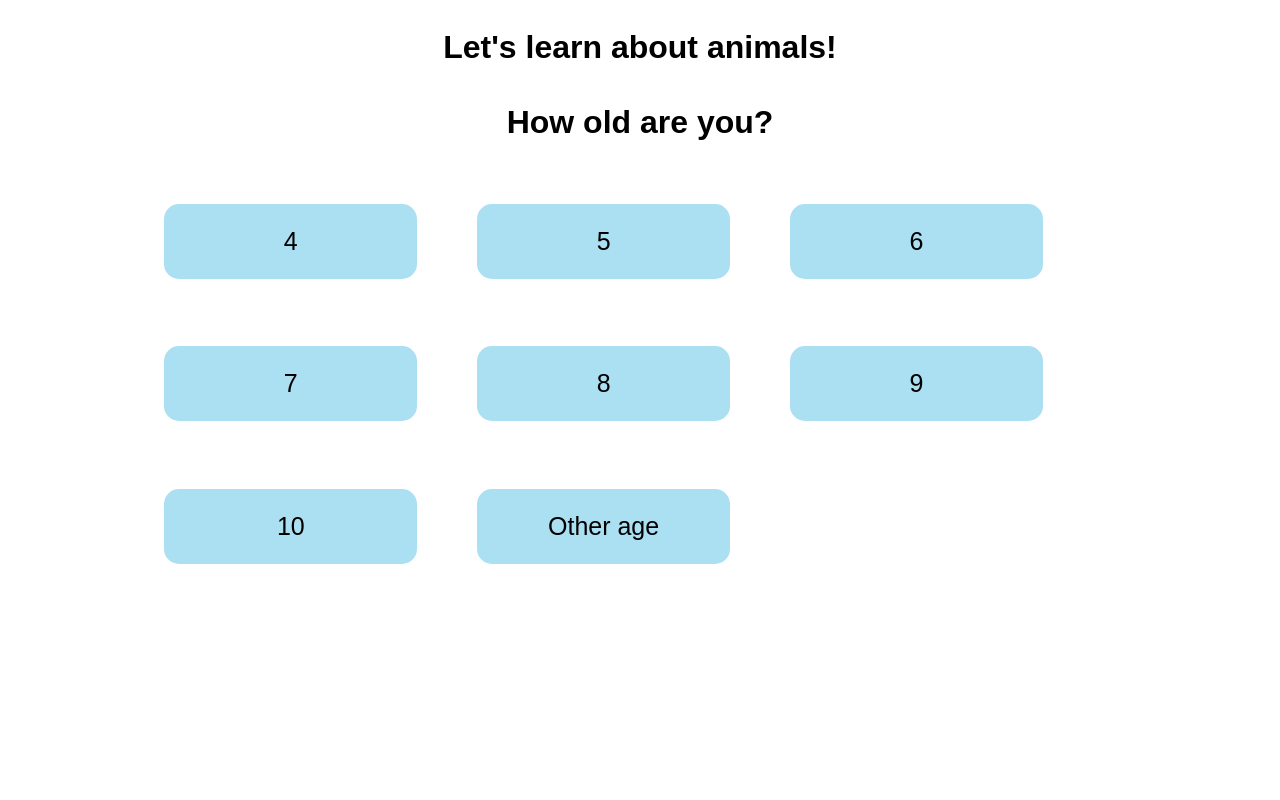
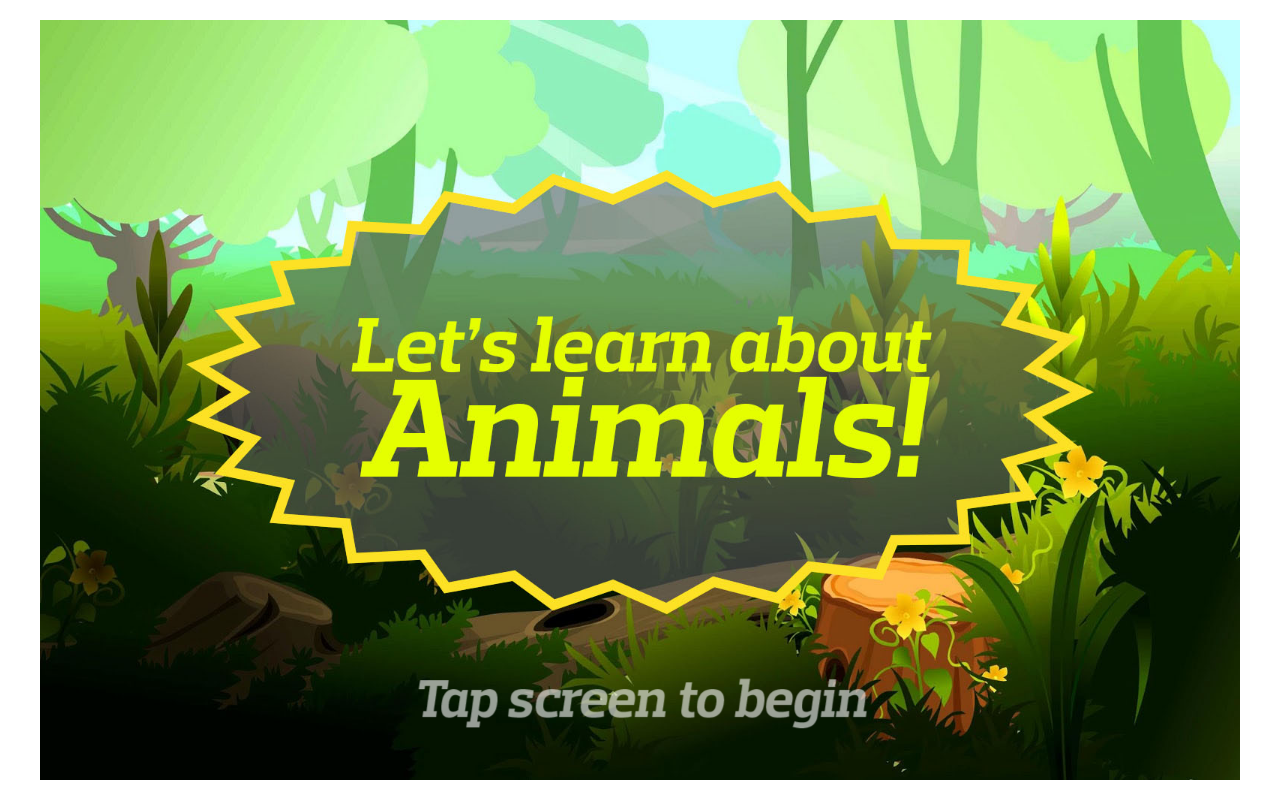
Before and after one commit to kelseymoty/nsf-app, an Angular app: page / in a window 1280 px wide. Built offline with nearby package versions, Linux system fonts and the light colour scheme.

Commit message:
start page populates; start over button on age page; removed unused code

```diff
--- a/src/app/app.component.html
+++ b/src/app/app.component.html
@@ -11,27 +11,15 @@
 <!-- why is the audio for study 3 of the kid audio and not a video??? that would delete a lot of logic -->
 <!-- Need to make "other age" button functional -->
 <!--  -->
+<div [hidden] = "stuff.gameStarted">
+    <app-startpage #stuff></app-startpage>
+</div>
 
-<div [hidden]="grab.year">
+
+<div [hidden] = "!stuff.gameStarted || grab.year">
     <age #grab></age>
 </div>
 
 <app-stimuli *ngIf="grab.year"></app-stimuli>
 
-<button class=resetButton *ngIf="grab.year" (click)="startOver()">Start over</button>
-
-<!-- first stimuli -->
-<!-- movie -->
-
-<!-- delete this eventually, button for development purposes -->
-<!-- <button class=skip *ngIf="grab.year && !this.vid" (click)="nextSlide()">skip</button> -->
-
-<!-- button -->
-
-<div class=corgiBoxColumn *ngIf="this.vid && !this.nextvid">
-    <img class=corgiButton *ngIf="this.vid && !this.nextvid" src="assets/image/cheetah5.jpg" height=20% (click)="saveAndNext()">
-    <img class=corgiButton *ngIf="this.vid && !this.nextvid" src="assets/image/cheetah4.jpg" height=20% (click)="saveAndNext()"/>
-    <img class=corgiButton *ngIf="this.vid && !this.nextvid" src="assets/image/cheetah3.jpg" height=20% (click)="saveAndNext()"/>
-    <img class=corgiButton *ngIf="this.vid && !this.nextvid" src="assets/image/cheetah2.jpg" height=20% (click)="saveAndNext()"/>
-    <img class=corgiButton *ngIf="this.vid && !this.nextvid" src="assets/image/cheetah1.jpg" height=20% (click)="saveAndNext()"/>
-</div>
+<button class=resetButton *ngIf="stuff.gameStarted" (click)="startOver()">Start over</button>
```
